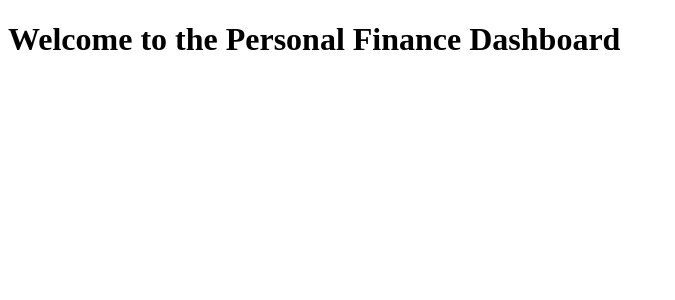
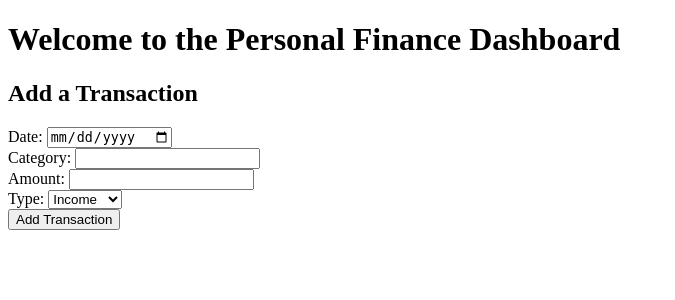
Before and after one commit to JPaek2000/FinDash, a Flask app: page / in a window 1280 px wide. Shown: the top 300 px of the page, without its empty margins (0-675 px from the left). Run offline with Flask 3, Linux system fonts and the light colour scheme.

Commit message:
git ignore, basic HTML UI

```diff
--- a/templates/index.html
+++ b/templates/index.html
@@ -1,11 +1,31 @@
 <!DOCTYPE html>
-<html lang = "en">
+<html lang="en">
 <head>
     <meta charset="UTF-8">
-    <meta name = "viewport" content = "width=device-width, initial-scale=1.0">
+    <meta name="viewport" content="width=device-width, initial-scale=1.0">
     <title>Personal Finance Dashboard</title>
 </head>
 <body>
-    <h1> Welcome to the Personal Finance Dashboard </h1>
+    <h1>Welcome to the Personal Finance Dashboard</h1>
+
+    <h2>Add a Transaction</h2>
+    <form action="/add" method="post">
+        <label for="date">Date:</label>
+        <input type="date" name="date" required><br>
+
+        <label for="category">Category:</label>
+        <input type="text" name="category" required><br>
+
+        <label for="amount">Amount:</label>
+        <input type="number" step="0.01" name="amount" required><br>
+
+        <label for="type">Type:</label>
+        <select name="type" required>
+            <option value="Income">Income</option>
+            <option value="Expense">Expense</option>
+        </select><br>
+
+        <button type="submit">Add Transaction</button>
+    </form>
 </body>
 </html>
```
Also changed, not shown: 1 other file.
